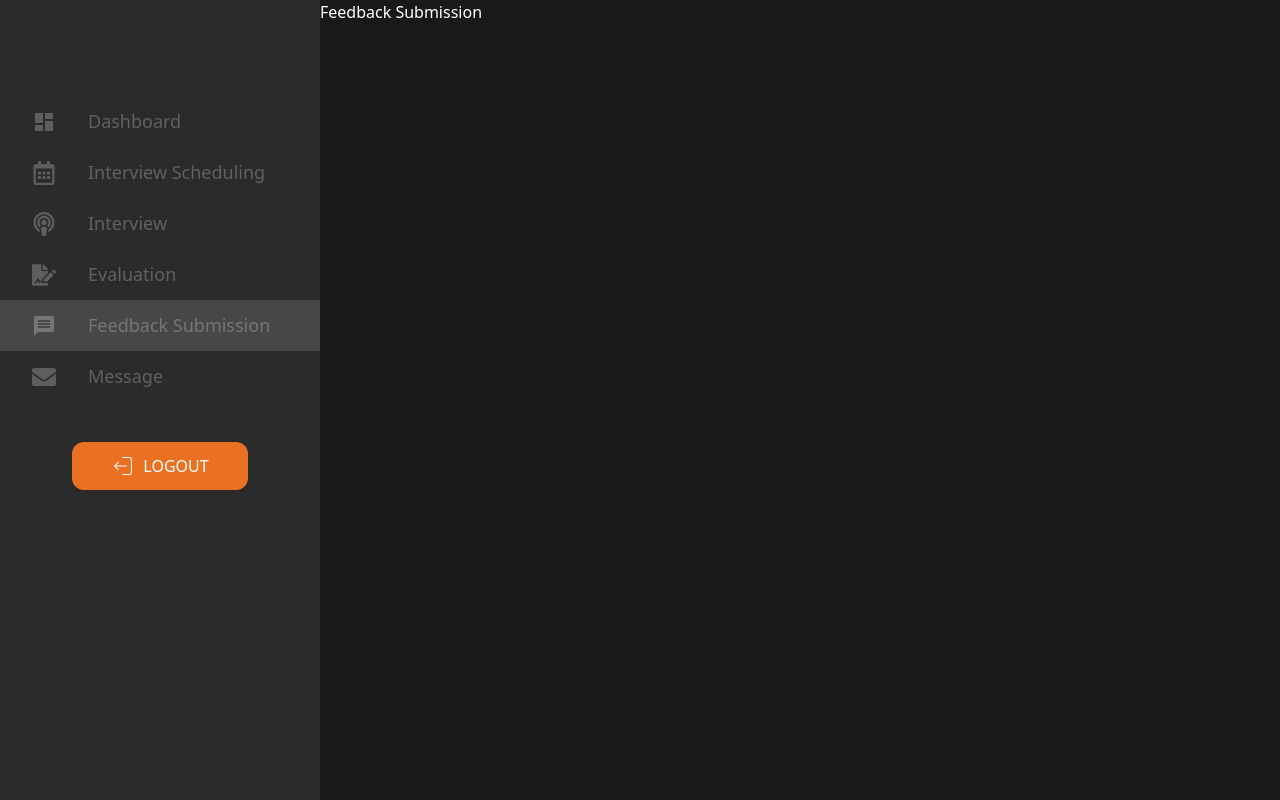
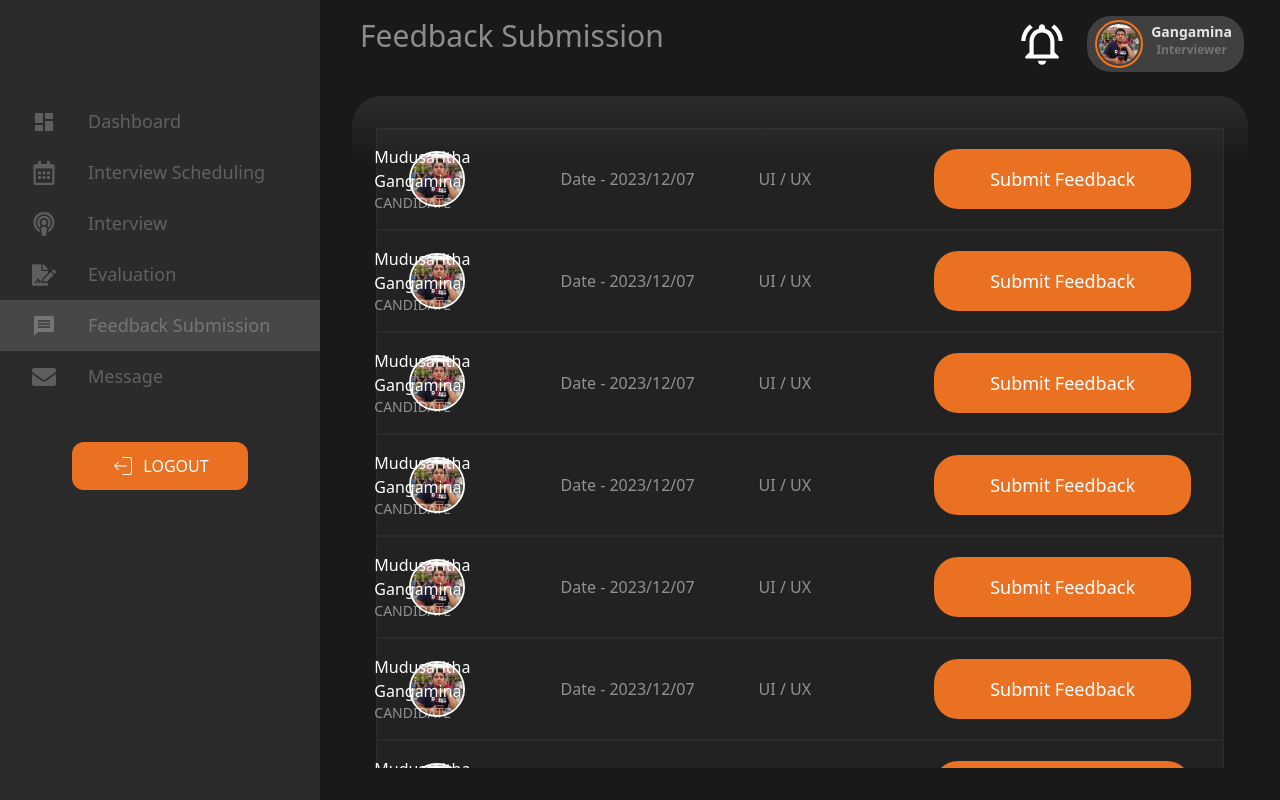
Before and after one commit to Rasindu99/MergX-Application-Tracking-System, a React (Create React App) app in the folder client/: page /feedbacksubmission in a window 1280 px wide. Built offline with nearby package versions, Linux system fonts and the light colour scheme; no server answers.

Commit message:
FeedbackPageUpdate

```diff
--- a/client/src/Pages/interviewer/FeedbackSubmission.js
+++ b/client/src/Pages/interviewer/FeedbackSubmission.js
@@ -1,7 +1,12 @@
-import React from 'react'
-import InterviewNav from '../../Components/interviewercomp/InterviewNav'
+import React from 'react';
+import InterviewNav from '../../Components/interviewercomp/InterviewNav';
+import Description from '../../Components/interviewercomp/InterviewerDes';
+import FeedbackItem from '../../Components/interviewercomp/FeedbackItem';
+import pro from '../../Images/pro1.png';
 
 export default function FeedbackSubmission() {
+  const name = 'Feedback Submission';
+
   return (
     <div>
         <div className='flex'>
@@ -9,11 +14,61 @@ export default function FeedbackSubmission() {
           <InterviewNav/>
         </div>
         <div>
-            <h1>Feedback Submission</h1>
+           <Description name={name} />
+        </div>
+        <div id='background' className="w-80 h-80vh rounded-3xl z-0 mt-24 mx-8">
+          <div id='container' className='mt-8 px-6'>
+            <FeedbackItem
+              profile={pro}
+              name= 'Mudusaritha Gangamina'
+              date= '2023/12/07'
+              position= 'UI / UX'
+            />
+            <FeedbackItem
+              profile={pro}
+              name= 'Mudusaritha Gangamina'
+              date= '2023/12/07'
+              position= 'UI / UX'
+            />
+            <FeedbackItem
+              profile={pro}
+              name= 'Mudusaritha Gangamina'
+              date= '2023/12/07'
+              position= 'UI / UX'
+            />
+            <FeedbackItem
+              profile={pro}
+              name= 'Mudusaritha Gangamina'
+              date= '2023/12/07'
+              position= 'UI / UX'
+            />
+            <FeedbackItem
+              profile={pro}
+              name= 'Mudusaritha Gangamina'
+              date= '2023/12/07'
+              position= 'UI / UX'
+            />
+            <FeedbackItem
+              profile={pro}
+              name= 'Mudusaritha Gangamina'
+              date= '2023/12/07'
+              position= 'UI / UX'
+            />
+            <FeedbackItem
+              profile={pro}
+              name= 'Mudusaritha Gangamina'
+              date= '2023/12/07'
+              position= 'UI / UX'
+            />
+            <FeedbackItem
+              profile={pro}
+              name= 'Mudusaritha Gangamina'
+              date= '2023/12/07'
+              position= 'UI / UX'
+            />
+          </div>
         </div>
         </div>
-
-
     </div>
   )
 }
```
